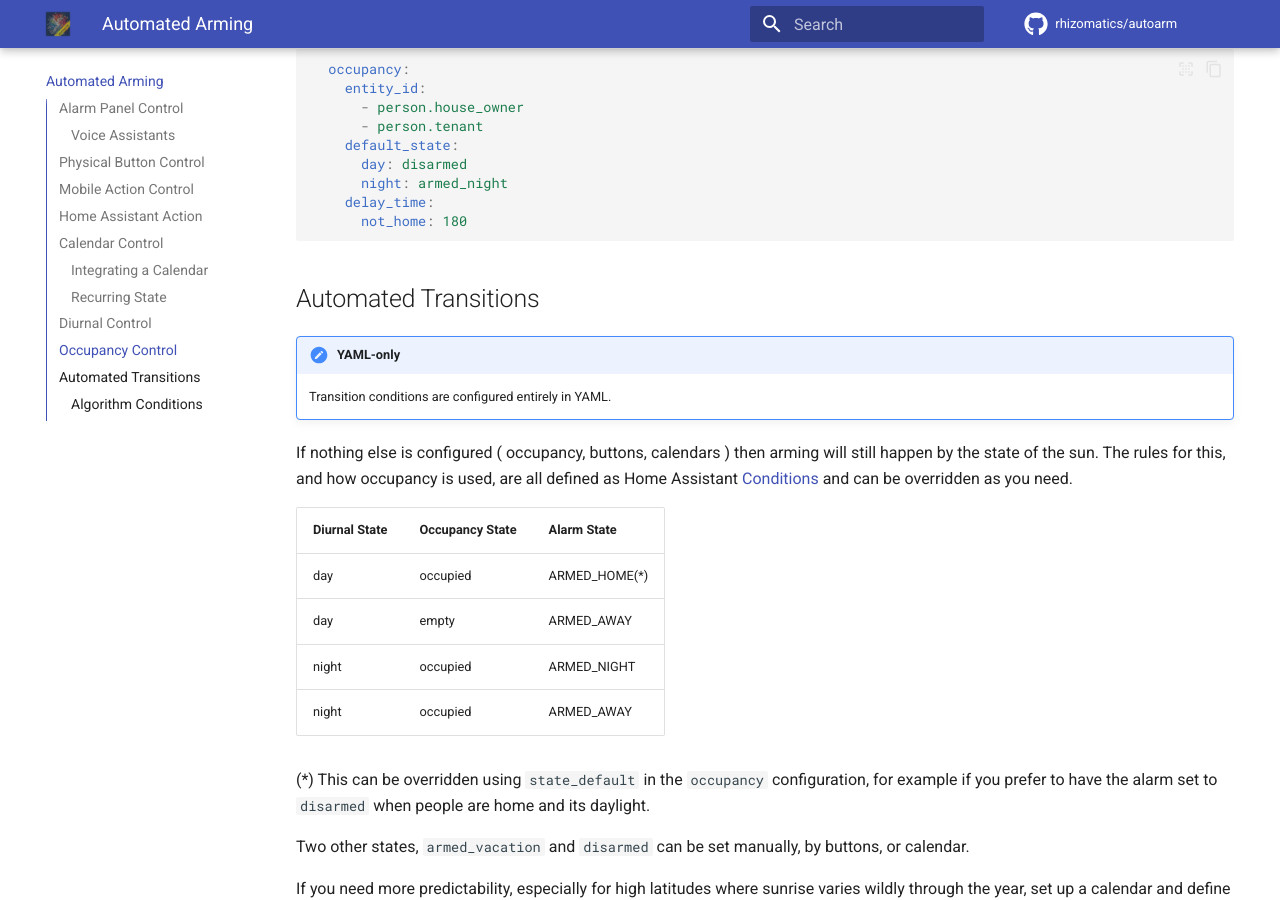
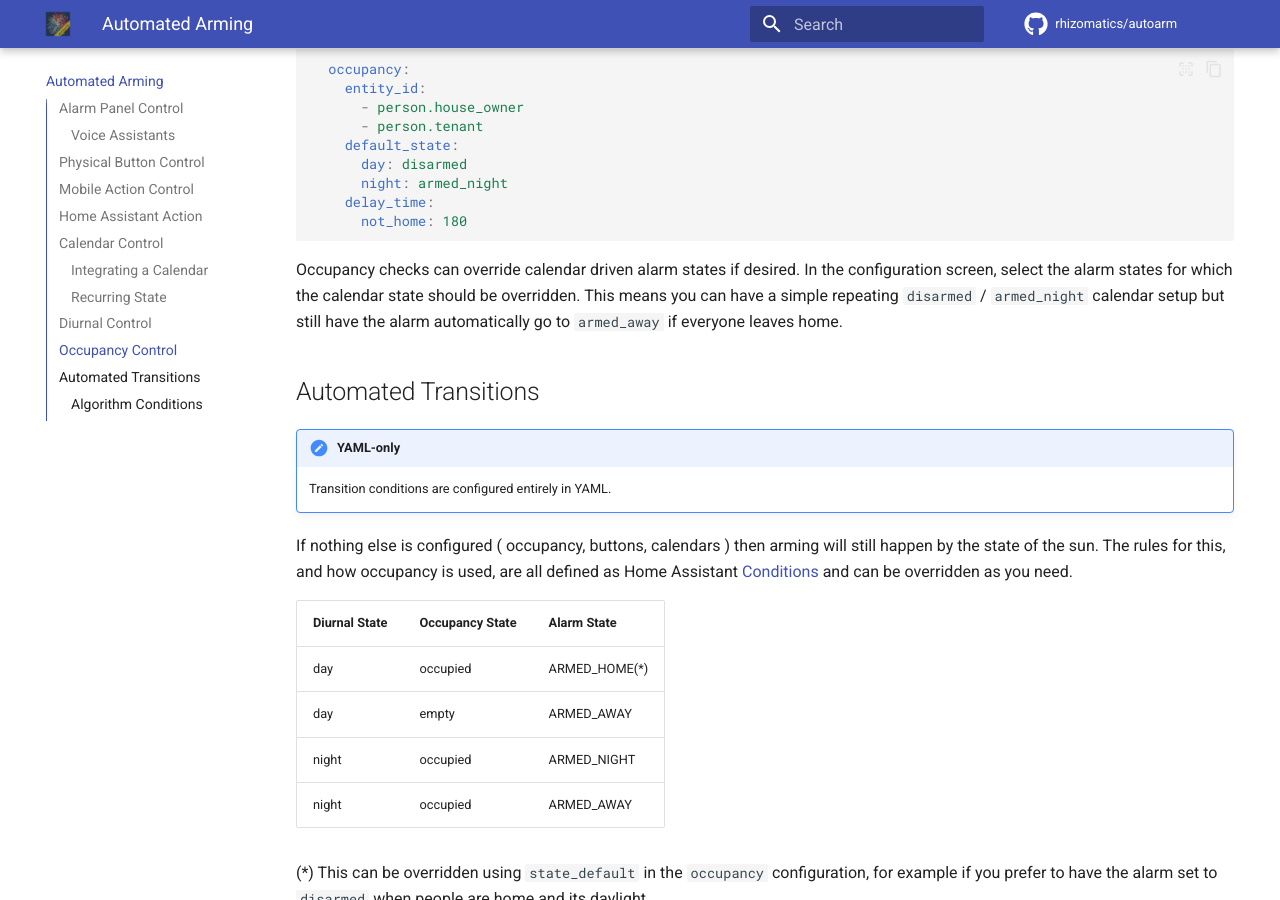
Before and after one commit to rhizomatics/autoarm, an MkDocs documentation site: the page built from docs/automated_arming.md, in a window 1280 px wide and 900 px high, scrolled down 4741 px. Built offline with MkDocs 1.6.1 and Material for MkDocs 9.7.7, drawn with Linux system fonts in a browser that asks for light colours; plug-ins that fetch from the network failed and are left out; comment, search, counter and statistics services are not loaded.

Commit message:
occupancy override of calendar

````diff
--- a/docs/automated_arming.md
+++ b/docs/automated_arming.md
@@ -123,6 +123,11 @@ stable for `home`->`not_home`, and zero delay when arriving home.
       not_home: 180
 ```
 
+Occupancy checks can override calendar driven alarm states if desired. In the configuration screen, select the
+alarm states for which the calendar state should be overridden. This means you can have a simple repeating `disarmed`
+/ `armed_night` calendar setup but still have the alarm automatically go to `armed_away` if everyone leaves home.
+
+
 ## Automated Transitions
 
 !!! note "YAML-only"
````
Also changed, not shown: README.md (+1 -1 lines), 3 other files.
